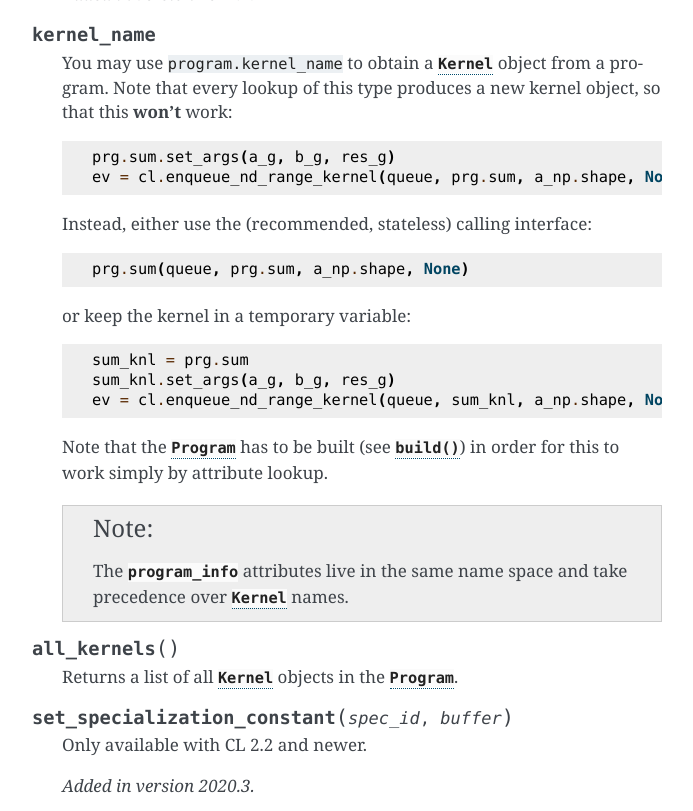
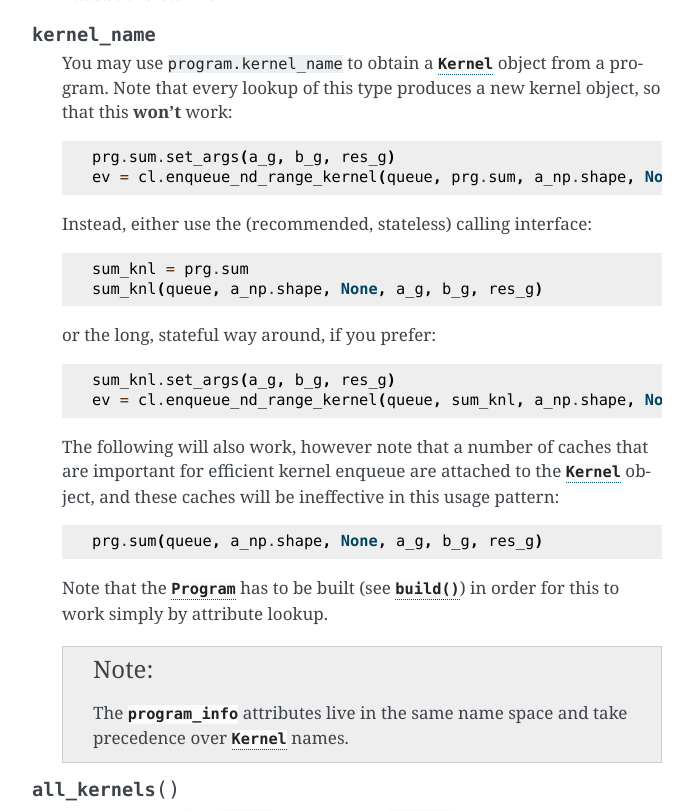
Before and after one commit to inducer/pyopencl, a Sphinx documentation site: the page built from doc/runtime_program.rst, in a window 1280 px wide and 900 px high, scrolled down 1581 px, cut to the strip 0-811 px from the top of the window. Shown: the whole strip, without its empty margins (418-1111 px from the left). Built offline with Sphinx 7.4.7, drawn with Linux system fonts in a browser that asks for light colours.

Commit message:
runtime_program.rst: small fix for program.kernel_name (#688)
* runtime_program.rst: small fix for program.kernel_name

* Explain why `prg.sum(queue,...)` is discouraged for enqueue

* Further doc improvements on recommended approach for kernel enqueue

---------

Co-authored-by: Andreas Klöckner <inform@tiker.net>

```diff
--- a/doc/runtime_program.rst
+++ b/doc/runtime_program.rst
@@ -100,13 +100,19 @@ Program
 
         Instead, either use the (recommended, stateless) calling interface::
 
-            prg.sum(queue, prg.sum, a_np.shape, None)
+            sum_knl = prg.sum
+            sum_knl(queue, a_np.shape, None, a_g, b_g, res_g)
 
-        or keep the kernel in a temporary variable::
+        or the long, stateful way around, if you prefer::
 
-            sum_knl = prg.sum
             sum_knl.set_args(a_g, b_g, res_g)
             ev = cl.enqueue_nd_range_kernel(queue, sum_knl, a_np.shape, None)
+
+        The following will also work, however note that a number of caches that
+        are important for efficient kernel enqueue are attached to the :class:`Kernel`
+        object, and these caches will be ineffective in this usage pattern::
+
+            prg.sum(queue, a_np.shape, None, a_g, b_g, res_g)
 
         Note that the :class:`Program` has to be built (see :meth:`build`) in
         order for this to work simply by attribute lookup.
```
